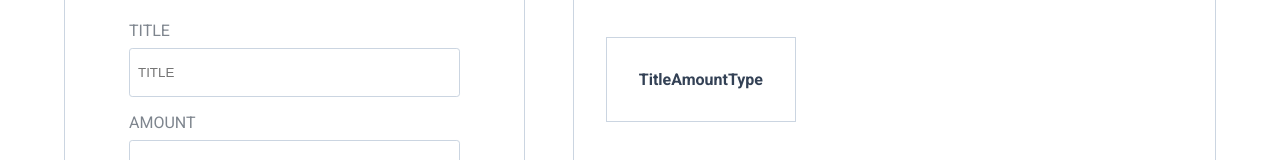
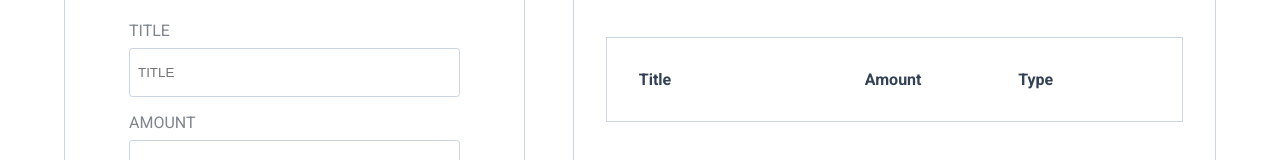
Before and after one commit to CLL-NxtWave-Submissions/money-manager-app, a React (Create React App) app: page / in a window 1280 px wide. Shown: the part 716-876 px from the top of the page. Built offline with nearby package versions, Linux system fonts and the light colour scheme; a web font is replaced by a local one.

Commit message:
Adjusted styling of transaction history header list item JSX element to render with intended spacing/layout

```diff
--- a/src/components/MoneyManager/index.css
+++ b/src/components/MoneyManager/index.css
@@ -122,6 +122,7 @@
   padding-left: 0;
   flex-direction: column;
   align-items: flex-start;
+  width: 100%;
 }
 
 .transaction-details-header {
@@ -137,6 +138,10 @@
 }
 
 .transaction-title-header {
+  flex-grow: 2;
+}
+
+.transaction-detail-header {
   flex-grow: 1;
 }
 
```
